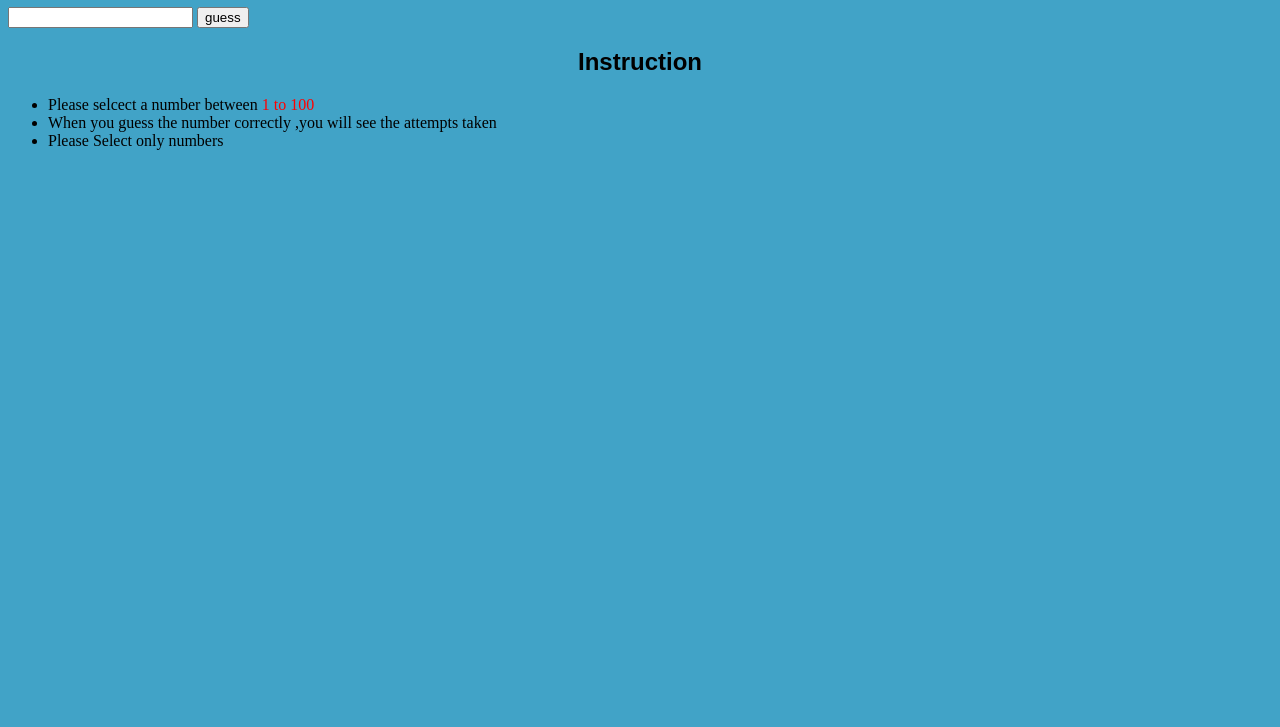
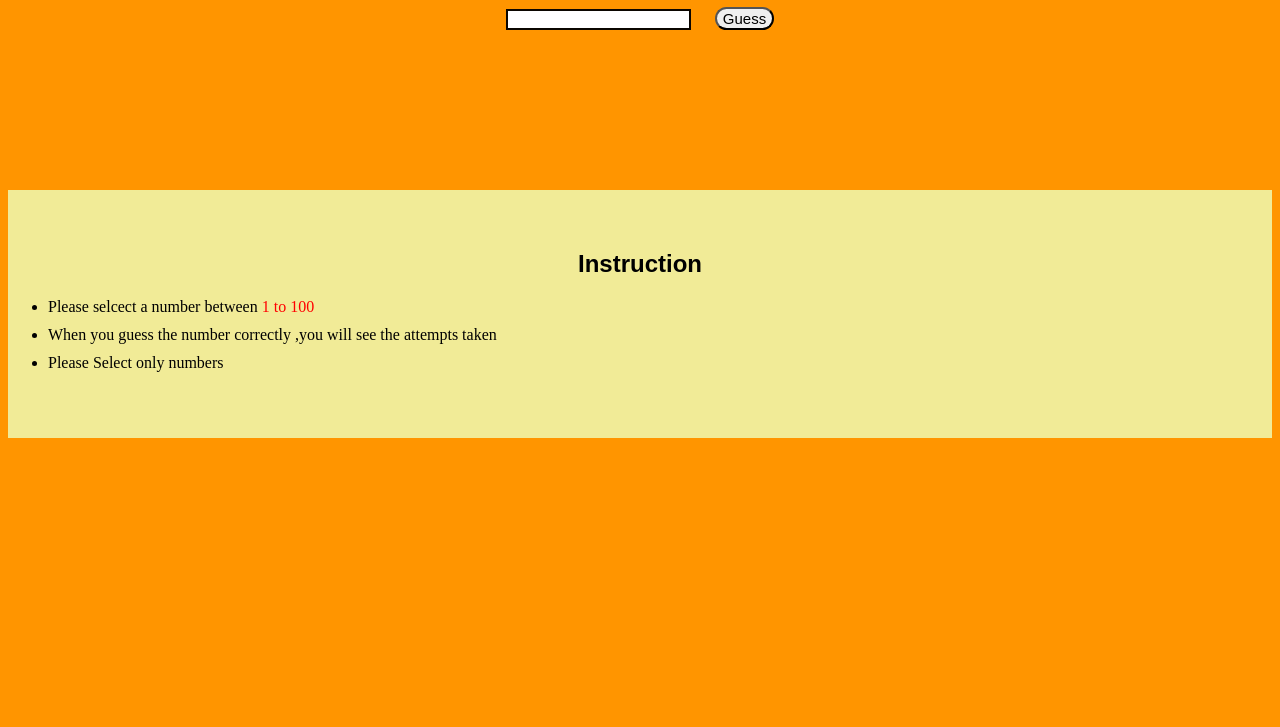
Before and after one commit to avash04/Number-guess-game, a plain HTML site: page index.html in a window 1280 px wide. Shown: the part 73-800 px from the top of the page. Drawn offline with Linux system fonts and the light colour scheme.

Commit message:
added coloring with css

```diff
--- a/index.html
+++ b/index.html
@@ -8,8 +8,11 @@
 </head>
 <body>
     <h1>Guess The Number</h1>
+    <div id="container">
    <input>
-   <button>guess</button>
+   <button>Guess</button>
+   </div>
+   <h3></h3>
    <div id="instructions">
 <h2>Instruction</h2>
 <ul>
--- a/style.css
+++ b/style.css
@@ -7,5 +7,32 @@ h1,h2{
     text-align: center;
 }
 body{
-    background-color: rgb(65, 163, 199);
+    background-color: hsl(35, 100%, 50%);
 }
+
+button{
+    border-radius: 15px 15px;
+    margin-left: 20px;
+    text-align: center;
+    font-size: 15px;
+}
+
+input{
+     border-radius: 5px,5px;
+     text-align: center;
+     border: 2px solid rgb(11, 6, 0);
+}
+#container{
+    text-align: center;
+}
+
+#instructions{
+    display: container;
+   width:100%;
+   background-color: #f1eb97;
+    margin-top: 10em;
+    padding: 40px 0 40px 0;
+}
+li{
+    padding-bottom: 10px;
+}
```
